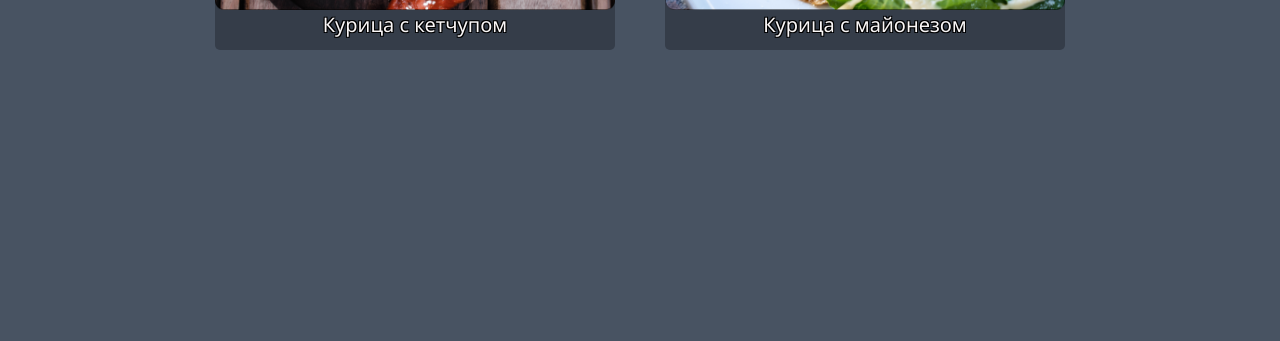
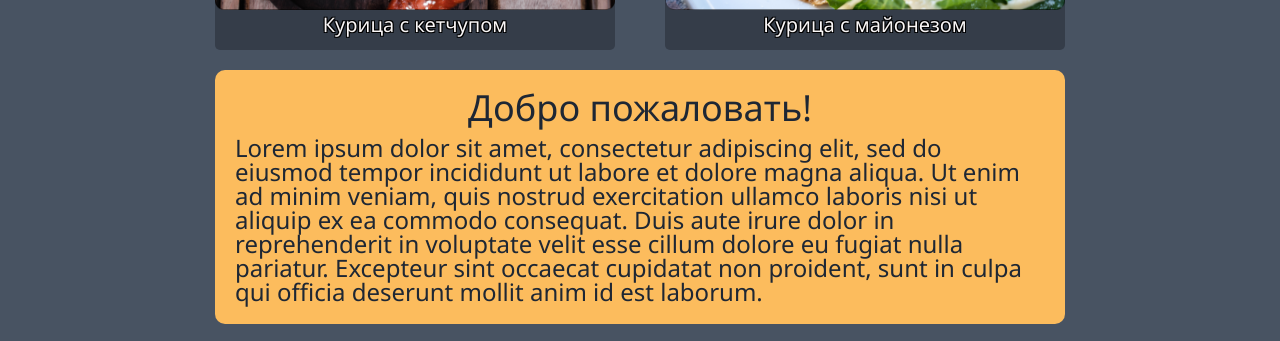
Before and after one commit to Leonidas51/instant-recipe, a React app in the folder instantrecipe/frontend/: page / in a window 1280 px wide. Shown: the part 494-835 px from the top of the page. Before the commit the page ends 800 px from the top, so only its background shows below. Built offline with nearby package versions, Linux system fonts and the light colour scheme; no server answers; the HTML template or start-up script is replaced by a standard one.

Commit message:
welcome text placeholder

```diff
--- a/instantrecipe/frontend/src/common.css
+++ b/instantrecipe/frontend/src/common.css
@@ -19,3 +19,20 @@
   color: #1E2734;
   text-shadow: none;
 }
+
+.highlighted-text {
+  padding: 20px;
+  border-radius: 10px;
+  background-color: #FCBC5D;
+  color: #1E2734;
+}
+
+.highlighted-text__title {
+  margin-bottom: 10px;
+  font-size: 36px;
+  text-align: center;
+}
+
+.highlighted-text__body {
+
+}
--- a/instantrecipe/frontend/src/pages/Index.js
+++ b/instantrecipe/frontend/src/pages/Index.js
@@ -17,6 +17,12 @@
         </div>
         <SearchArea showSample={true} />
         <FeaturedRecipes />
+        <div className="highlighted-text">
+          <div className="highlighted-text__title">Добро пожаловать!</div>
+          <div className="highlighted-text__body">
+            Lorem ipsum dolor sit amet, consectetur adipiscing elit, sed do eiusmod tempor incididunt ut labore et dolore magna aliqua. Ut enim ad minim veniam, quis nostrud exercitation ullamco laboris nisi ut aliquip ex ea commodo consequat. Duis aute irure dolor in reprehenderit in voluptate velit esse cillum dolore eu fugiat nulla pariatur. Excepteur sint occaecat cupidatat non proident, sunt in culpa qui officia deserunt mollit anim id est laborum.
+          </div>
+        </div>
       </div>
     )
   }
```
